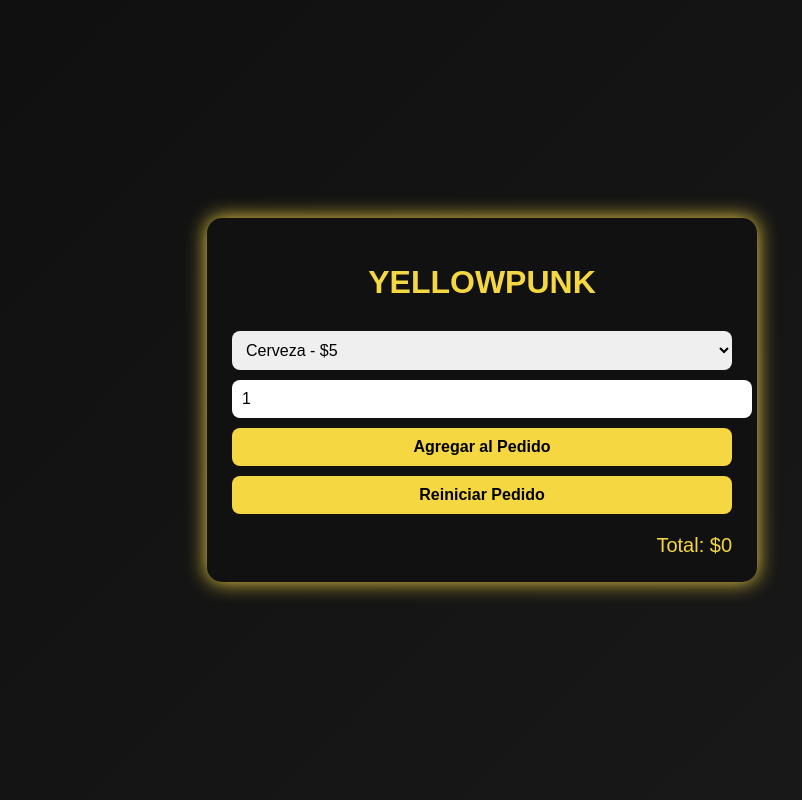
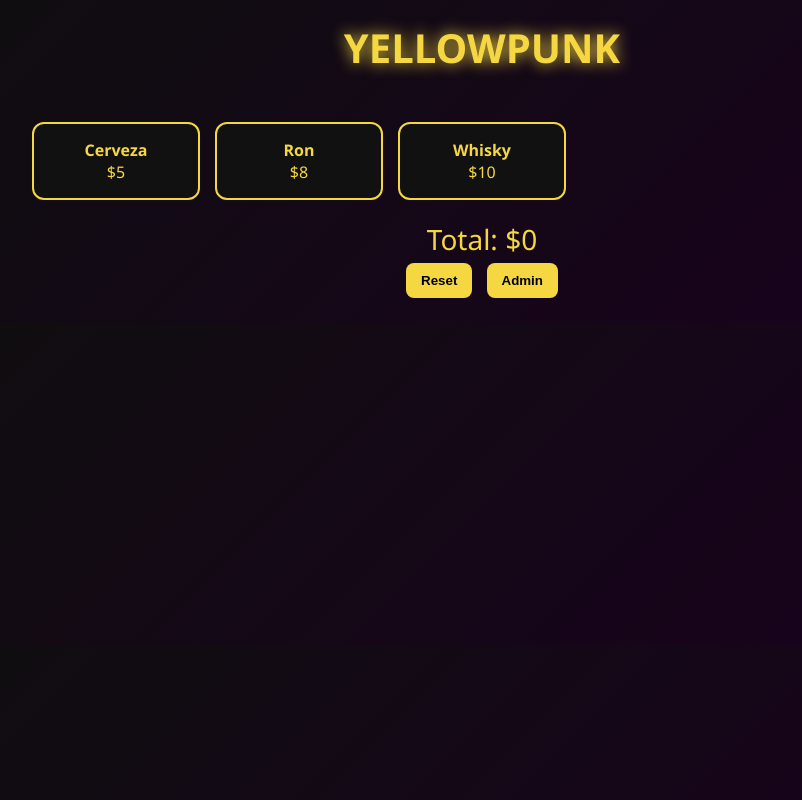
Before and after one commit to Gatto-Nero921/YellowMenuY2080, a plain HTML site: page index.html in a window 1280 px wide. Shown: the whole page, without its empty margins (158-960 px from the left). Drawn offline with Linux system fonts and the light colour scheme.

Commit message:
Add files via upload

```diff
--- a/index.html
+++ b/index.html
@@ -1,126 +1,183 @@
 <!DOCTYPE html>
-<html lang="es">
+<html>
 <head>
 <meta charset="UTF-8">
-<meta name="viewport" content="width=device-width, initial-scale=1.0">
-<title>YellowPunk | Sistema de Cobro</title>
+<title>YellowPunk POS</title>
+<style>
 
-<style>
 body {
     margin: 0;
-    font-family: 'Arial', sans-serif;
-    background: linear-gradient(135deg, #0f0f0f, #1a1a1a);
+    font-family: 'Segoe UI', sans-serif;
+    background: linear-gradient(135deg, #0f0f0f, #1a001f);
     color: #f5d742;
-    display: flex;
-    justify-content: center;
-    align-items: center;
-    min-height: 100vh;
-}
-
-.container {
-    background: #111;
-    padding: 25px;
-    border-radius: 15px;
-    box-shadow: 0 0 20px #f5d742;
-    width: 95%;
-    max-width: 500px;
 }
 
 h1 {
     text-align: center;
-    margin-bottom: 20px;
+    font-size: 40px;
+    text-shadow: 0 0 15px #f5d742;
+    margin-top: 20px;
 }
 
-select, input, button {
-    width: 100%;
-    padding: 10px;
-    margin-top: 10px;
-    border-radius: 8px;
-    border: none;
-    font-size: 16px;
+.container {
+    max-width: 900px;
+    margin: auto;
+    padding: 20px;
+}
+
+.product-grid {
+    display: grid;
+    grid-template-columns: repeat(auto-fill, minmax(150px, 1fr));
+    gap: 15px;
+}
+
+.product {
+    background: #111;
+    border: 2px solid #f5d742;
+    border-radius: 12px;
+    padding: 15px;
+    text-align: center;
+    cursor: pointer;
+    transition: 0.3s;
+}
+
+.product:hover {
+    background: #f5d742;
+    color: #000;
+    box-shadow: 0 0 20px #f5d742;
+}
+
+.total {
+    font-size: 28px;
+    margin-top: 20px;
+    text-align: center;
 }
 
 button {
-    background-color: #f5d742;
+    background: #f5d742;
+    border: none;
+    padding: 10px 15px;
+    margin: 5px;
+    border-radius: 8px;
+    cursor: pointer;
     font-weight: bold;
-    cursor: pointer;
 }
 
-button:hover {
-    background-color: #ffd900;
+.admin-panel {
+    display: none;
+    background: #1a001f;
+    padding: 15px;
+    margin-top: 20px;
+    border-radius: 10px;
 }
 
-.item {
-    display: flex;
-    justify-content: space-between;
-    margin-top: 10px;
-    background: #1c1c1c;
+input {
     padding: 8px;
+    margin: 5px;
     border-radius: 6px;
+    border: none;
 }
 
-.total {
-    margin-top: 20px;
-    font-size: 20px;
-    text-align: right;
-}
 </style>
 </head>
-
 <body>
 
+<h1>YELLOWPUNK</h1>
+
 <div class="container">
-    <h1>YELLOWPUNK</h1>
 
-    <select id="producto">
-        <option value="5">Cerveza - $5</option>
-        <option value="8">Trago Especial - $8</option>
-        <option value="3">Refresco - $3</option>
-        <option value="12">Botella Premium - $12</option>
-    </select>
+<div class="product-grid" id="products"></div>
 
-    <input type="number" id="cantidad" value="1" min="1">
+<div class="total">
+Total: $<span id="total">0</span>
+</div>
 
-    <button onclick="agregarProducto()">Agregar al Pedido</button>
-    <button onclick="reiniciar()">Reiniciar Pedido</button>
+<center>
+<button onclick="resetTotal()">Reset</button>
+<button onclick="adminLogin()">Admin</button>
+</center>
 
-    <div id="lista"></div>
+<div class="admin-panel" id="adminPanel">
+<h3>Panel Admin</h3>
 
-    <div class="total">
-        Total: $<span id="total">0</span>
-    </div>
+<input type="text" id="newName" placeholder="Nombre producto">
+<input type="number" id="newPrice" placeholder="Precio">
+<button onclick="addProduct()">Añadir</button>
+
+<div id="productList"></div>
+
+</div>
+
 </div>
 
 <script>
+
 let total = 0;
 
-function agregarProducto() {
-    const select = document.getElementById("producto");
-    const precio = parseFloat(select.value);
-    const nombre = select.options[select.selectedIndex].text;
-    const cantidad = parseInt(document.getElementById("cantidad").value);
+let products = JSON.parse(localStorage.getItem("products")) || [
+    {name:"Cerveza", price:5},
+    {name:"Ron", price:8},
+    {name:"Whisky", price:10}
+];
 
-    const subtotal = precio * cantidad;
-    total += subtotal;
-
-    const lista = document.getElementById("lista");
-
-    const item = document.createElement("div");
-    item.classList.add("item");
-    item.innerHTML = `
-        <span>${cantidad} x ${nombre}</span>
-        <span>$${subtotal}</span>
-    `;
-
-    lista.appendChild(item);
-    document.getElementById("total").innerText = total.toFixed(2);
+function renderProducts(){
+    let container = document.getElementById("products");
+    container.innerHTML = "";
+    products.forEach((p, index)=>{
+        let div = document.createElement("div");
+        div.className = "product";
+        div.innerHTML = `<strong>${p.name}</strong><br>$${p.price}`;
+        div.onclick = ()=> addToTotal(p.price);
+        container.appendChild(div);
+    });
+    renderAdminList();
 }
 
-function reiniciar() {
+function addToTotal(price){
+    total += price;
+    document.getElementById("total").innerText = total;
+}
+
+function resetTotal(){
     total = 0;
-    document.getElementById("lista").innerHTML = "";
-    document.getElementById("total").innerText = "0";
+    document.getElementById("total").innerText = total;
 }
+
+function adminLogin(){
+    let pass = prompt("Contraseña Admin:");
+    if(pass === "2077"){
+        document.getElementById("adminPanel").style.display = "block";
+    } else {
+        alert("Acceso denegado");
+    }
+}
+
+function addProduct(){
+    let name = document.getElementById("newName").value;
+    let price = parseFloat(document.getElementById("newPrice").value);
+    if(name && price){
+        products.push({name, price});
+        localStorage.setItem("products", JSON.stringify(products));
+        renderProducts();
+    }
+}
+
+function deleteProduct(index){
+    products.splice(index,1);
+    localStorage.setItem("products", JSON.stringify(products));
+    renderProducts();
+}
+
+function renderAdminList(){
+    let list = document.getElementById("productList");
+    list.innerHTML = "<h4>Productos:</h4>";
+    products.forEach((p,i)=>{
+        list.innerHTML += `${p.name} - $${p.price} <button onclick="deleteProduct(${i})">X</button><br>`;
+    });
+}
+
+renderProducts();
+
 </script>
 
 </body>
```
